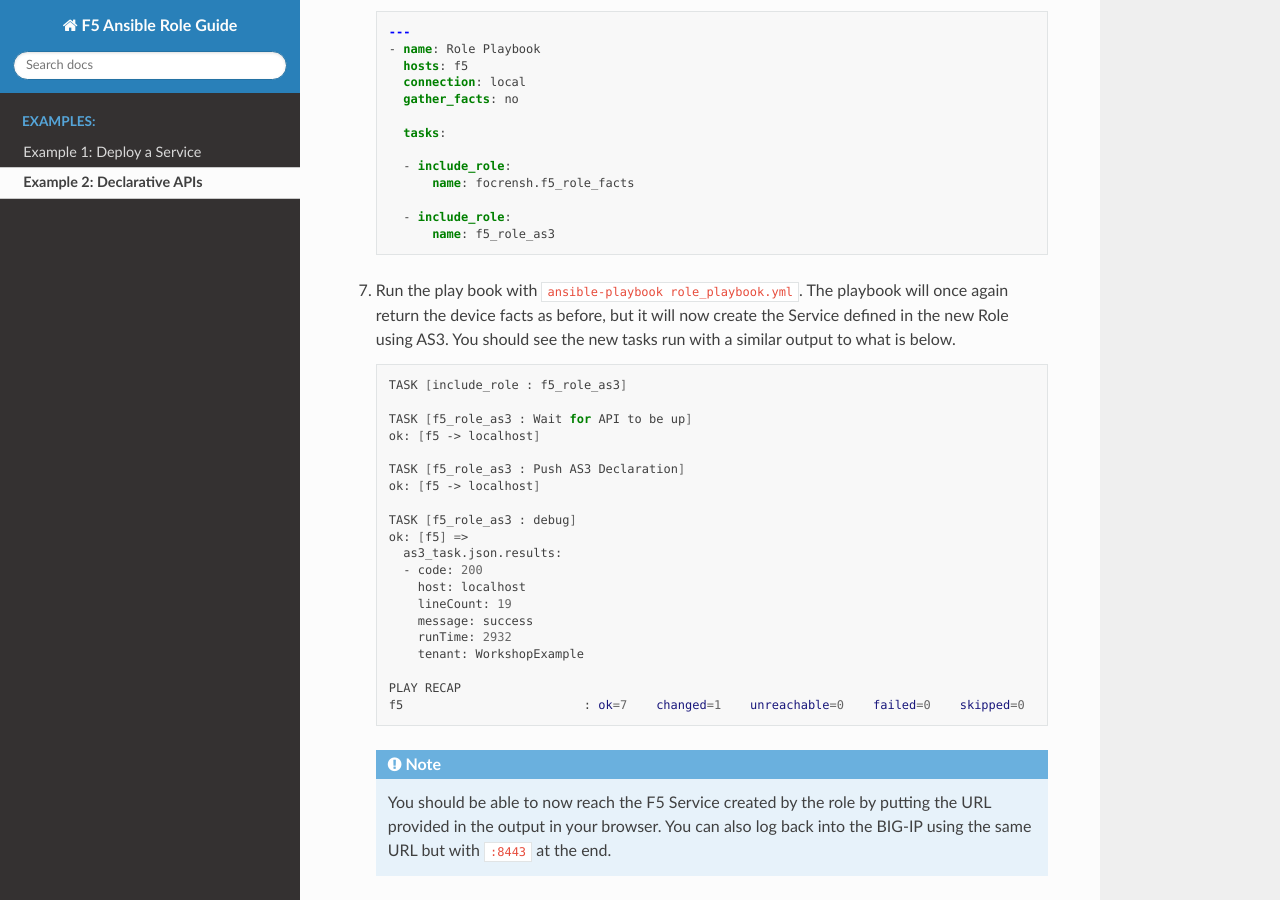
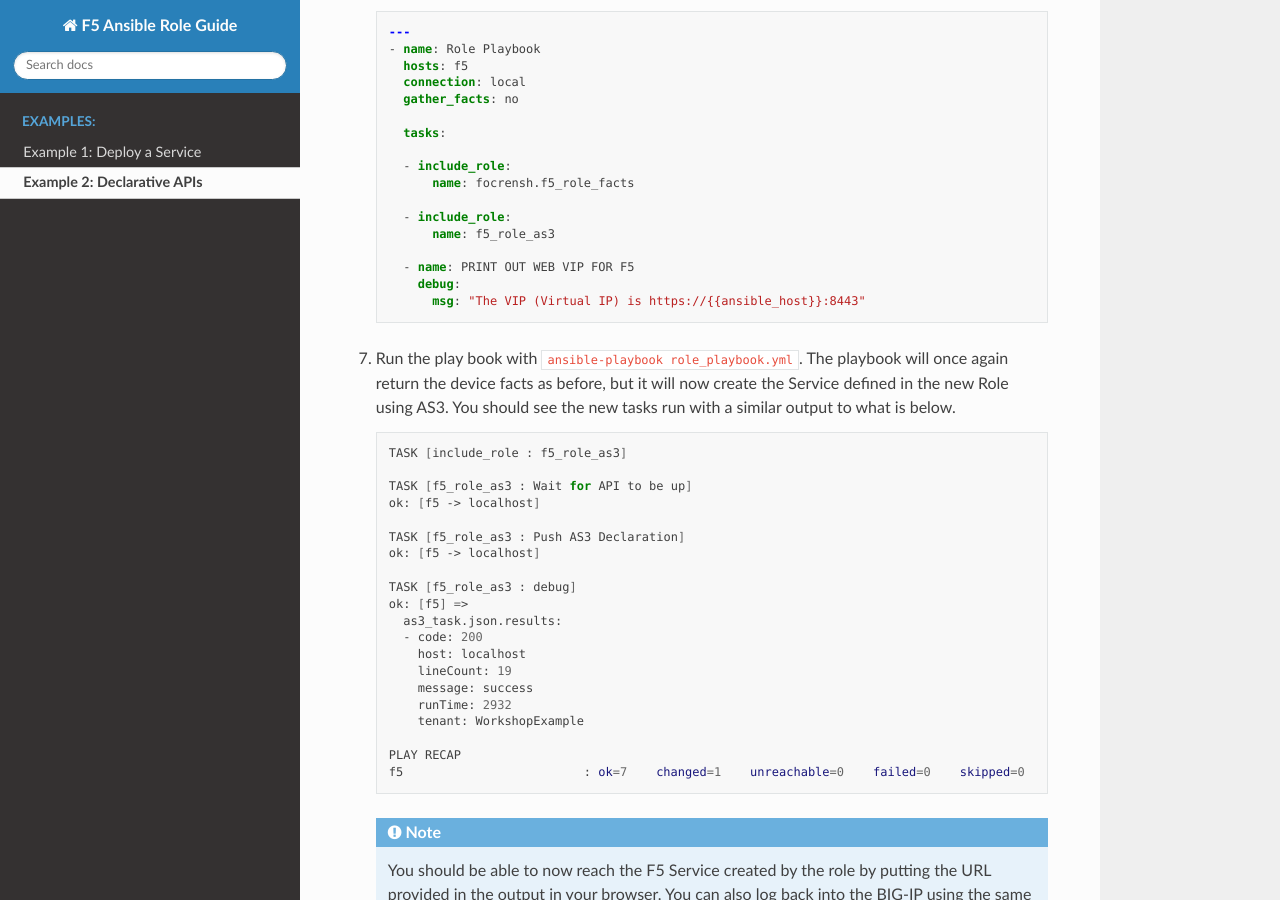
Before and after one commit to focrensh/role-lab, a Sphinx documentation site: the page built from docs/examples/ex2_declarative.rst, in a window 1280 px wide and 900 px high, scrolled down 3877 px. Built offline with Sphinx 7.4.7 and the Read the Docs theme 2.0.0, drawn with Linux system fonts in a browser that asks for light colours.

Commit message:
debug host

```diff
--- a/docs/examples/ex1_modules.rst
+++ b/docs/examples/ex1_modules.rst
@@ -95,7 +95,7 @@
 
       - name: PRINT OUT WEB VIP FOR F5
         debug:
-          msg: "The VIP (Virtual IP) is https://{{ansible_host}}"
+          msg: "The VIP (Virtual IP) is https://{{ansible_host}}:8443"
 
 #. It is best practice to modify the ``README.md`` in the roles folder with basic information about the role. It will have a template already laid out to make filling it out easier. It is common to add a short description, examples of what variables are needed, and an example of using the role in a playbook. This is not required, but is good practice. For an idea of what to put here, looking at existing Roles on galaxy is a good place to start. The ``meta/main.yml`` allows you to also specify author, revision, and dependency information for the role as well. This information will be displayed on the Ansible Galaxy portal as well. For the sake of this guide, we can skip these steps for now.
 
--- a/docs/examples/ex2_declarative.rst
+++ b/docs/examples/ex2_declarative.rst
@@ -177,6 +177,10 @@
         - include_role:
             name: f5_role_as3
 
+        - name: PRINT OUT WEB VIP FOR F5
+          debug:
+            msg: "The VIP (Virtual IP) is https://{{ansible_host}}:8443"
+
 #. Run the play book with ``ansible-playbook role_playbook.yml``. The playbook will once again return the device facts as before, but it will now create the Service defined in the new Role using AS3. You should see the new tasks run with a similar output to what is below.
 
    .. code:: shell
```
